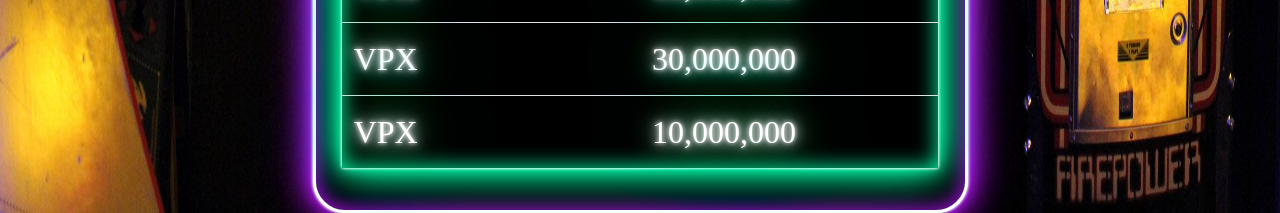
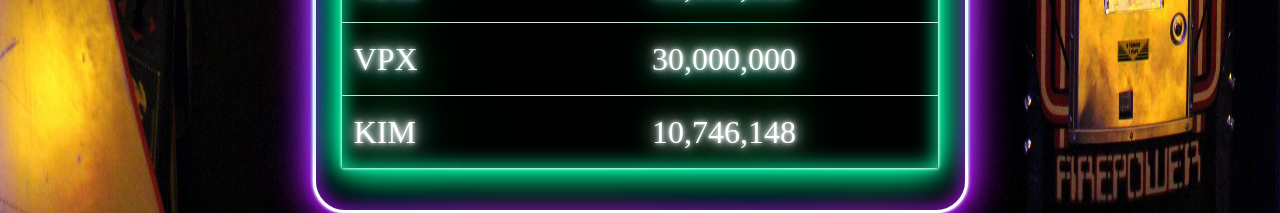
Before and after one commit to vmvpin/vmvpin.github.io, a Jekyll site: the page built from _games/VippsMobilePay_Pinball.md, in a window 1280 px wide. Shown: the part 792-1005 px from the top of the page. Built offline with Jekyll 4.4.1, drawn with Linux system fonts in a browser that asks for light colours.

Commit message:
Hacked commit

```diff
--- a/_games/VippsMobilePay_Pinball.md
+++ b/_games/VippsMobilePay_Pinball.md
@@ -13,5 +13,5 @@
 | RUN | 267,299,135 |
 | VPX | 50,000,000 |
 | VPX | 30,000,000 |
-| VPX | 10,000,000 |
+| KIM | 10,746,148 |
 {:.scoreText .table .td}
```
